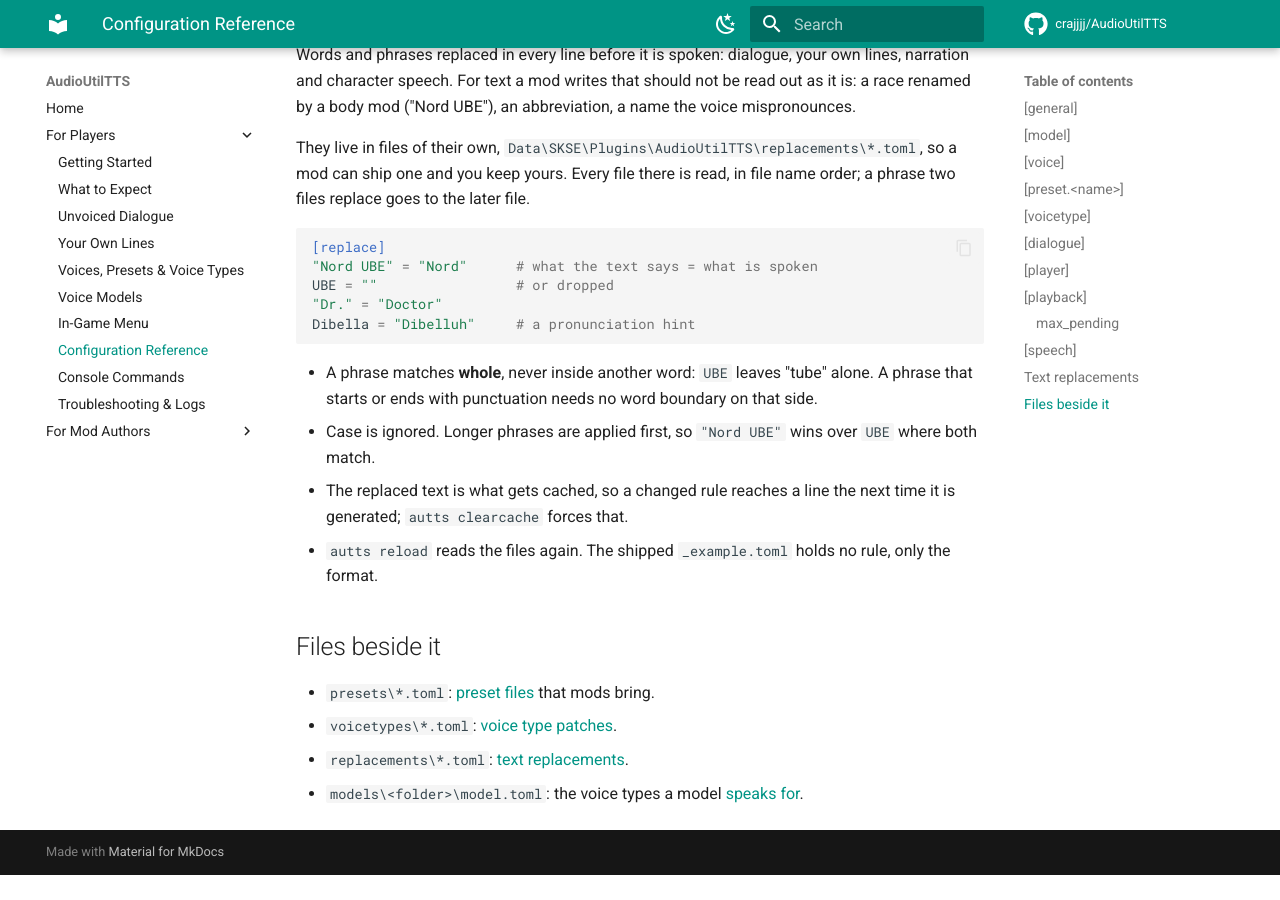
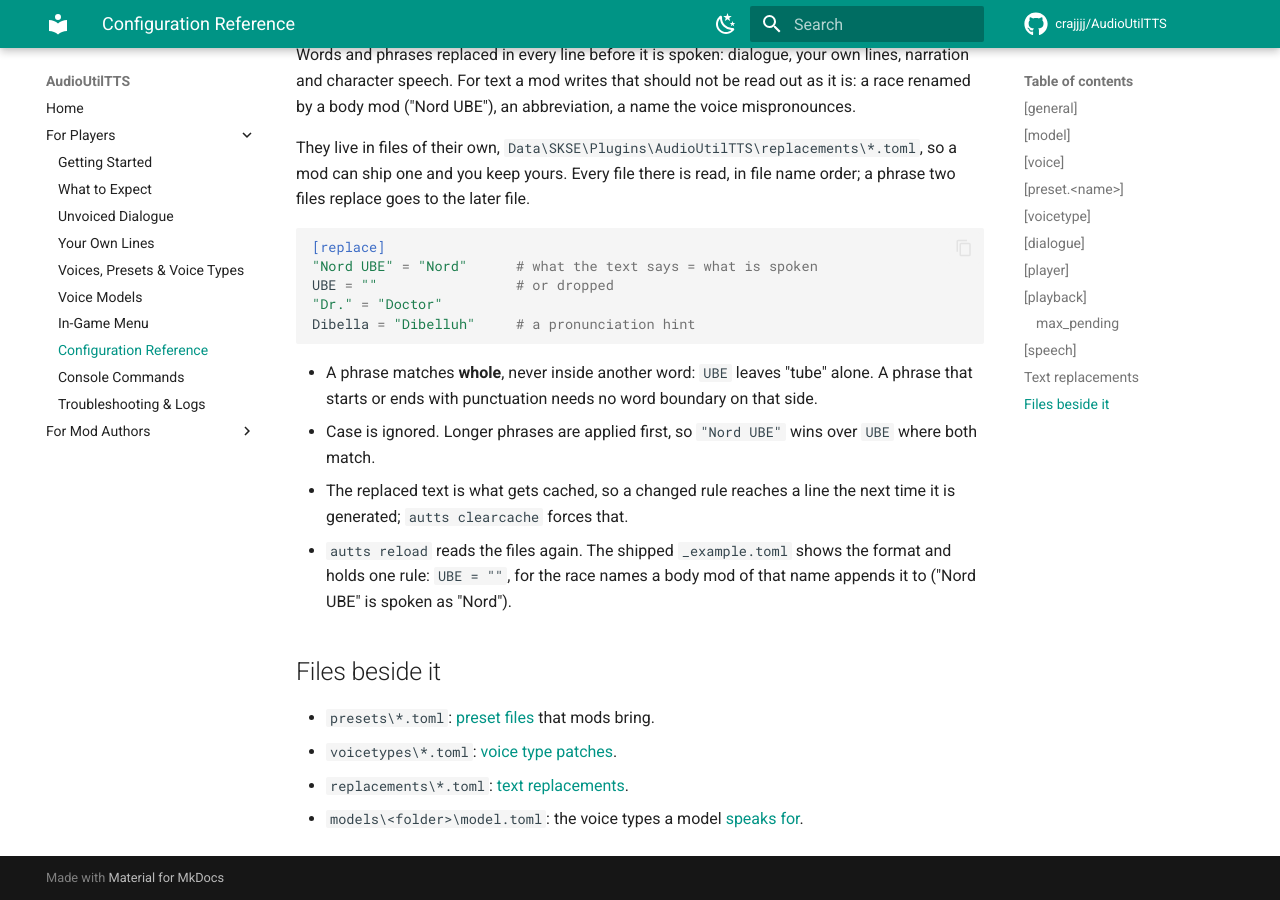
Before and after one commit to crajjjj/AudioUtilTTS, an MkDocs documentation site: the page built from docs/players/configuration.md, in a window 1280 px wide and 900 px high, scrolled down 5180 px. Built offline with MkDocs 1.6.1 and Material for MkDocs 9.7.7, drawn with Linux system fonts in a browser that asks for light colours; comment, search, counter and statistics services are not loaded; before the commit the page ends 6055 px from its top, so only the background shows below that.

Commit message:
0.6.0: the shipped replacement file drops the UBE race suffix

```diff
--- a/docs/players/configuration.md
+++ b/docs/players/configuration.md
@@ -140,7 +140,7 @@ Dibella = "Dibelluh"     # a pronunciation hint
 - A phrase matches **whole**, never inside another word: `UBE` leaves "tube" alone. A phrase that starts or ends with punctuation needs no word boundary on that side.
 - Case is ignored. Longer phrases are applied first, so `"Nord UBE"` wins over `UBE` where both match.
 - The replaced text is what gets cached, so a changed rule reaches a line the next time it is generated; `autts clearcache` forces that.
-- `autts reload` reads the files again. The shipped `_example.toml` holds no rule, only the format.
+- `autts reload` reads the files again. The shipped `_example.toml` shows the format and holds one rule: `UBE = ""`, for the race names a body mod of that name appends it to ("Nord UBE" is spoken as "Nord").
 
 ## Files beside it
 
```
Also changed, not shown: 1 other file.
